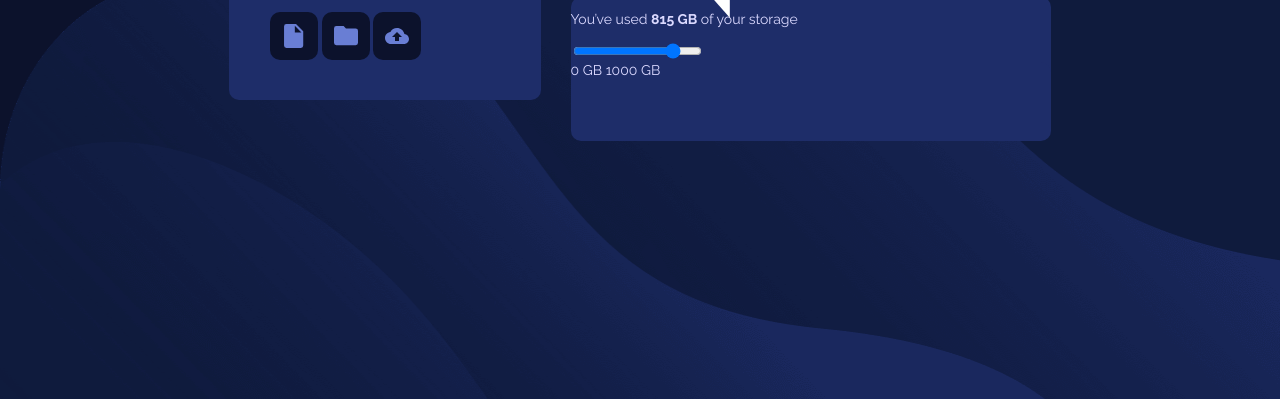
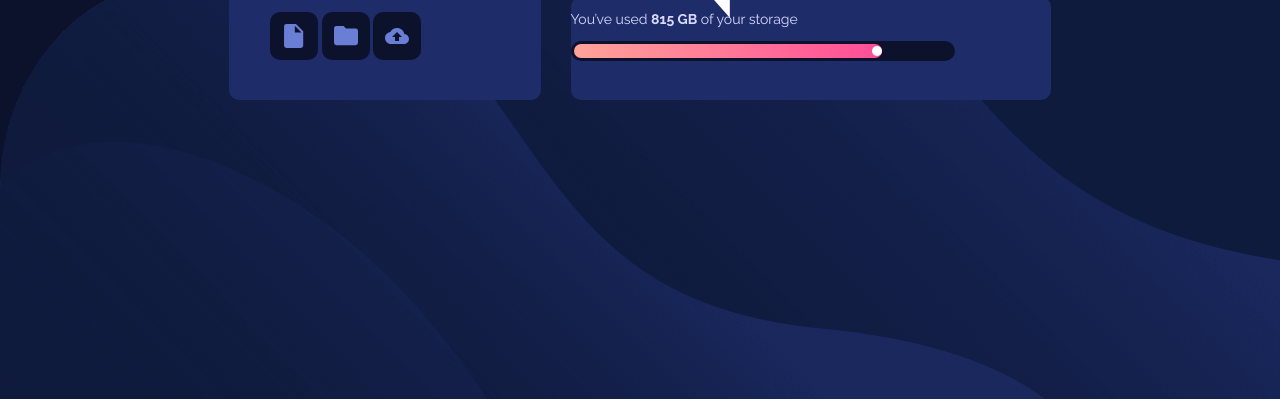
Before and after one commit to mikeFrees/flyo, a website: page index.html in a window 1280 px wide. Shown: the part 401-800 px from the top of the page. Drawn offline with Linux system fonts and the light colour scheme.

Commit message:
finished styling progress bar

```diff
--- a/index.html
+++ b/index.html
@@ -66,6 +66,8 @@
       <div class="info-bubble"><strong>185</strong> GB Left</div>
       <div>
         <p>You’ve used <strong>815 GB</strong> of your storage</p>
+        <div class="progress-bar">
+          <div class="progress-bar-fill"></div>
           <input
             type="range"
             min="0"
@@ -75,20 +77,17 @@
             class="slider"
             id="myRange"
           />
-        <div class="slider-labels">
+
+          <!-- <div class="slider-labels">
             <span>0 GB</span>
             <span>1000 GB</span>
+          </div> -->
         </div>
       </div>
     </main>
-
-    <!-- <div class="attribution">
-      Challenge by
-      <a
-        href="https://www.frontendmentor.io?ref=challenge"
-        target="_blank"
-        >Frontend Mentor</a
-      >. Coded by <a href="#">Mike Frees</a>.
-    </div> -->
+    <script
+      src="index.js"
+      type="text/javascript"
+    ></script>
   </body>
 </html>
--- /dev/null
+++ b/index.js
@@ -0,0 +1,22 @@
+const slider = document.querySelector('.slider');
+const sliderFiller = document.querySelector('.progress-bar-fill');
+let interval = null;
+slider.addEventListener('mousedown', progressBar);
+slider.addEventListener('touchstart', progressBar);
+slider.addEventListener('mouseup', () => {
+  clearInterval(interval);
+});
+slider.addEventListener('touchend', () => {
+  clearInterval(interval);
+});
+function progressBar() {
+  interval = setInterval(() => {
+  let width = (slider.value / 10) + 1;
+  if (width > 50) {
+    width -= (width / 10) * 0.1;
+  }
+  sliderFiller.style.width = `${width}%`;
+  }, 10);
+}
+
+progressBar();
--- a/style.css
+++ b/style.css
@@ -70,7 +70,7 @@ main div {
   border-bottom-right-radius: 0px;
 }
 
-.info-bubble strong{
+.info-bubble strong {
   color: var(--Very-dark-blue);
   font-size: 40px;
 }
@@ -85,6 +85,52 @@ main div {
   height: 21.88%;
   background: white;
   clip-path: polygon(100% 0, 0 0, 100% 100%);
+}
+
+input[type="range"] {
+  -webkit-appearance: none;
+  appearance: none;
+  width: 99%;
+  cursor: pointer;
+  height: 20px;
+  border-radius: 10px;
+  background: transparent;
+  margin: -5px 0;
+  position: relative;
+  top: -12px;
+  left: 2px;
+}
+input[type="range"]::-webkit-slider-thumb {
+  -webkit-appearance: none;
+  appearance: none;
+  width: 10px;
+  height: 10px;
+  border-radius: 50%;
+  background: white;
+}
+input[type="range"]::-moz-range-thumb {
+  width: 10px;
+  height: 10px;
+  border-radius: 50%;
+  background: white;
+}
+
+.progress-bar {
+  background: var(--Very-dark-blue);
+  border-radius: 10px;
+  width: 80%;
+  height: 20px;
+  padding: 3px;
+}
+
+.progress-bar-fill {
+  background: var(--gradient);
+  border-radius: 10px;
+  width: 80%;
+  height: 14px;
+  padding: 2px;
+  min-width: 14px;
+  max-width: 100%;
 }
 
 header {
@@ -111,7 +157,7 @@ button {
   margin: 0;
   padding: 0;
   background: var(--Very-dark-blue);
-  border:none;
+  border: none;
   border-radius: 10px;
   width: 48px;
   height: 48px;
```
Lines whose indentation alone changed are shown as unchanged.
